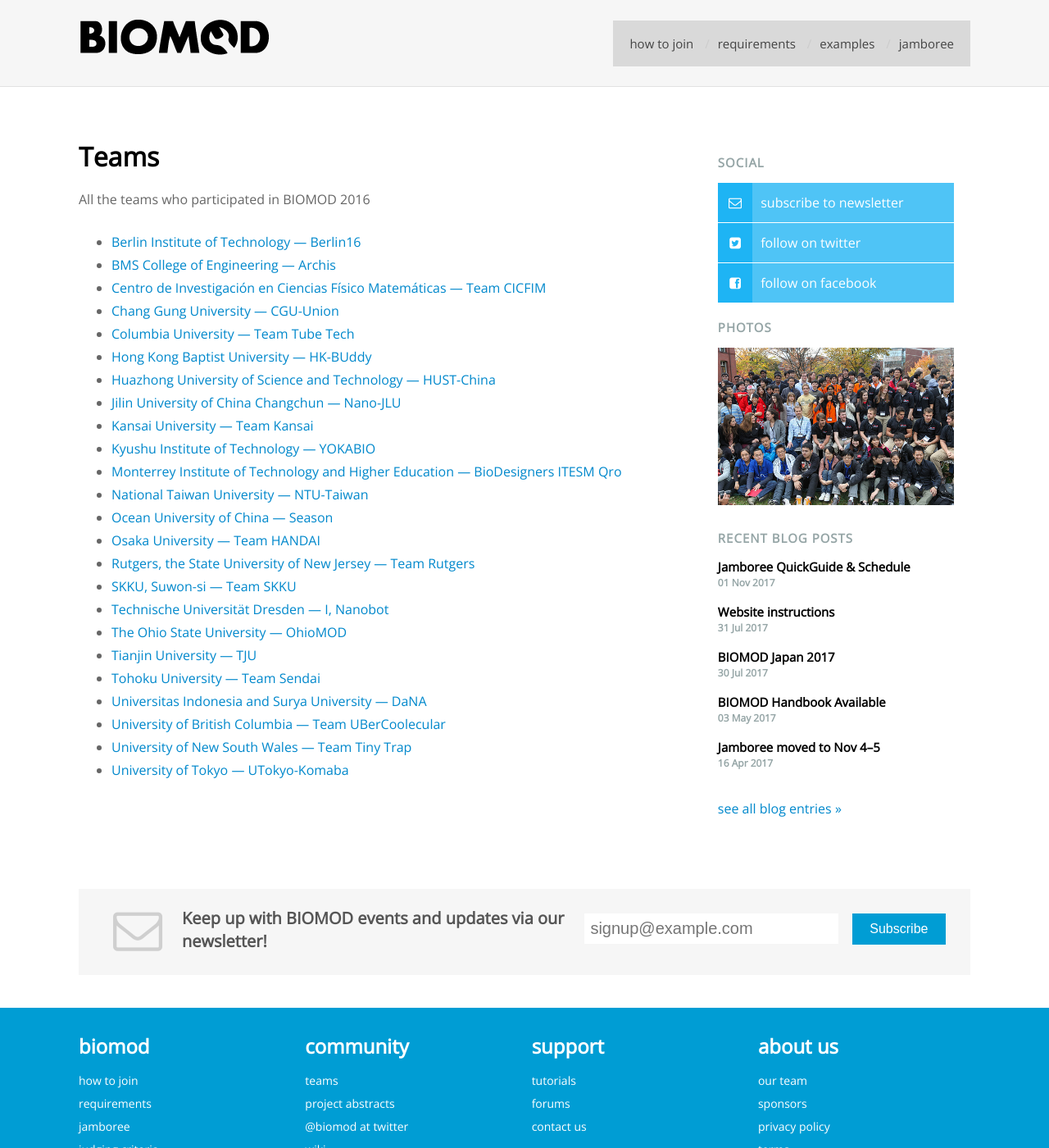
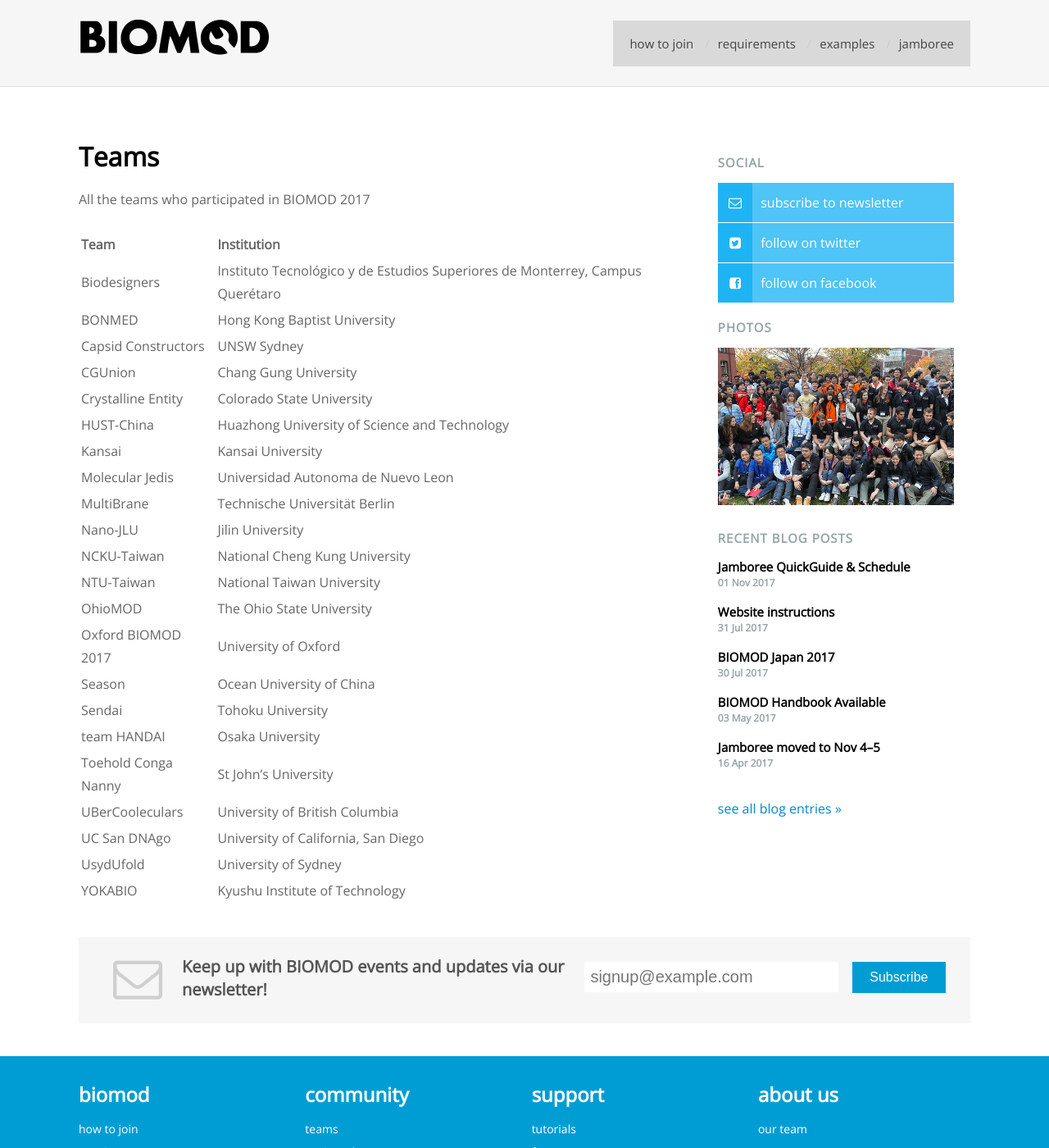
Before and after one commit to sdouglas/biomod, a Jekyll site: the page built from teams/index.md, in a window 1280 px wide and 1400 px high. Shown: the whole window at 82% size. Built offline with Jekyll 4.4.1, drawn with Linux system fonts in a browser that asks for light colours; nearby versions of some CDN libraries.

Commit message:
Update teams

```diff
--- a/teams/index.md
+++ b/teams/index.md
@@ -1,41 +1,32 @@
 ---
 layout: page
 title:  "Teams"
-date:   2013-08-28 16:27:08
+date:   2017-12-29 09:15:00
 ---
 
+All the teams who participated in BIOMOD 2017
 
-
-All the teams who participated in BIOMOD 2016
-
-
-
-<!-- <iframe width="600" height="300" frameborder="0" scrolling="no" marginheight="0" marginwidth="0" src="https://maps.google.com/maps/ms?msa=0&amp;msid=200698143355001669978.0004d3bc20fffbf444683&amp;ie=UTF8&amp;t=m&amp;ll=27.683528,-1.40625&amp;spn=139.625405,61.171875&amp;z=1&amp;output=embed"></iframe>
-<small>View [BIOMOD Teams](https://maps.google.com/maps/ms?msa=0&amp;msid=200698143355001669978.0004d3bc20fffbf444683&amp;ie=UTF8&amp;t=m&amp;ll=27.683528,-1.40625&amp;spn=139.625405,61.171875&amp;z=1&amp;source=embed) in a larger map</small>
- -->
-
-
-- [Berlin Institute of Technology — Berlin16](https://biomod2016.gitlab.io/berlin)
-- [BMS College of Engineering — Archis](https://biomod2016.gitlab.io/bmsce/)
-- [Centro de Investigación en Ciencias Físico Matemáticas — Team CICFIM](https://biomod2016.gitlab.io/cicfim/)
-- [Chang Gung University — CGU-Union](https://biomod2016.gitlab.io/cgu)
-- [Columbia University — Team Tube Tech](https://biomod2016.gitlab.io/columbia/)
-- [Hong Kong Baptist University — HK-BUddy](http://www.hk-buddy.com)
-- [Huazhong University of Science and Technology — HUST-China](https://biomod2016.gitlab.io/hust)
-- [Jilin University of China Changchun — Nano-JLU](https://biomod2016.gitlab.io/jilin)
-- [Kansai University — Team Kansai](https://biomod2016.gitlab.io/kansai)
-- [Kyushu Institute of Technology — YOKABIO](https://biomod2016.gitlab.io/kyushu)
-- [Monterrey Institute of Technology and Higher Education — BioDesigners ITESM Qro](https://biomod2016.gitlab.io/itesm)
-- [National Taiwan University — NTU-Taiwan](https://biomod2016.gitlab.io/taiwan)
-- [Ocean University of China — Season](https://biomod2016.gitlab.io/season)
-- [Osaka University — Team HANDAI](https://biomod2016.gitlab.io/osaka)
-- [Rutgers, the State University of New Jersey — Team Rutgers](https://biomod2016.gitlab.io/rutgers)
-- [SKKU, Suwon-si — Team SKKU](https://biomod2016.gitlab.io/skku)
-- [Technische Universität Dresden — I, Nanobot](https://inanobotdresden.github.io)
-- [The Ohio State University — OhioMOD](https://biomod2016.gitlab.io/ohiomod)
-- [Tianjin University — TJU](https://biomod2016.gitlab.io/tianjin)
-- [Tohoku University — Team Sendai](https://biomod2016.gitlab.io/sendai)
-- [Universitas Indonesia and Surya University — DaNA](https://biomod2016.gitlab.io/dana)
-- [University of British Columbia — Team UBerCoolecular](https://biomod2016.gitlab.io/ubc)
-- [University of New South Wales — Team Tiny Trap](http://biomod2016.gitlab.io/teamtinytrap/)
-- [University of Tokyo — UTokyo-Komaba](https://biomod2016.gitlab.io/komaba)
+Team|Institution
+:-|:-
+Biodesigners|Instituto Tecnológico y de Estudios Superiores de Monterrey, Campus Querétaro
+BONMED|Hong Kong Baptist University
+Capsid Constructors|UNSW Sydney
+CGUnion|Chang Gung University
+Crystalline Entity|Colorado State University
+HUST-China|Huazhong University of Science and Technology
+Kansai|Kansai University
+Molecular Jedis|Universidad Autonoma de Nuevo Leon
+MultiBrane|Technische Universität Berlin
+Nano-JLU|Jilin University
+NCKU-Taiwan|National Cheng Kung University
+NTU-Taiwan|National Taiwan University
+OhioMOD|The Ohio State University
+Oxford BIOMOD 2017|University of Oxford
+Season|Ocean University of China
+Sendai|Tohoku University
+team HANDAI|Osaka University
+Toehold Conga Nanny|St John's University
+UBerCooleculars|University of British Columbia
+UC San DNAgo|University of California, San Diego
+UsydUfold|University of Sydney
+YOKABIO|Kyushu Institute of Technology
```
Also changed, not shown: teams/2016.md (added, +41 -0 lines).
